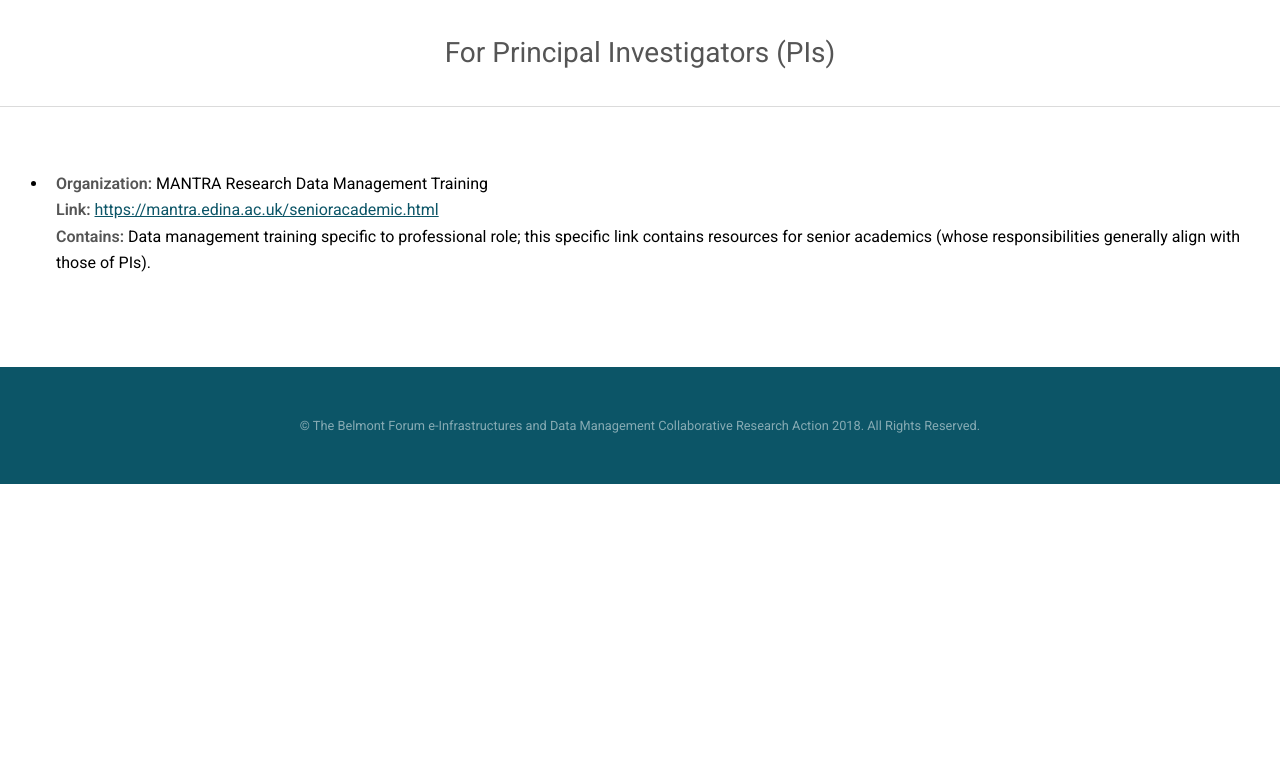
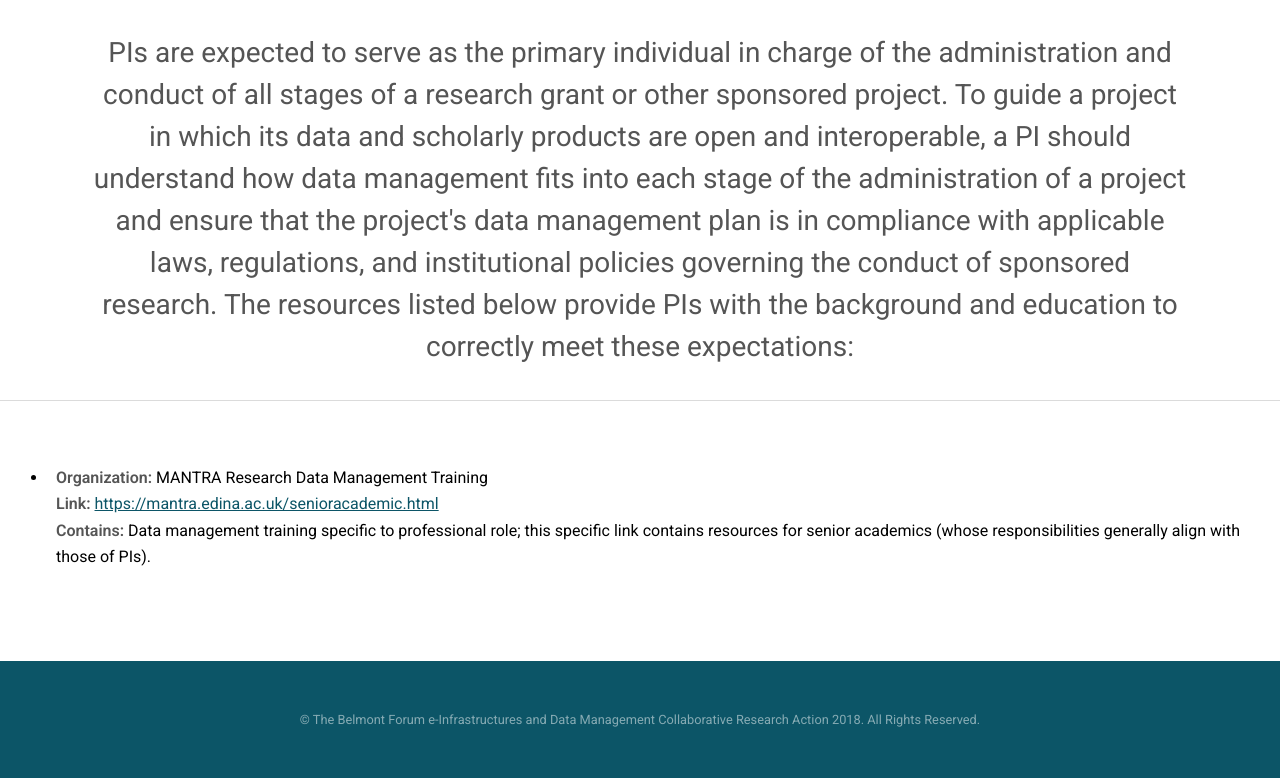
Before and after one commit to bfe-inf/toolkit, a Jekyll site: the page built from dmt-pi.html, in a window 1280 px wide. Shown: the part 290-1068 px from the top of the page. Built offline with Jekyll 4.4.1, drawn with Linux system fonts in a browser that asks for light colours; before the commit the page ends 900 px from its top, so only the background shows below that.

Commit message:
Update dmt-pi.html

```diff
--- a/dmt-pi.html
+++ b/dmt-pi.html
@@ -48,7 +48,7 @@
 			<section id="main" class="wrapper" style="padding-bottom: 0px;">
 				<div class="inner">
 					<header class="align-center">
-						<h3>For Principal Investigators (PIs)</h3>
+						<h3>PIs are expected to serve as the primary individual in charge of the administration and conduct of all stages of a research grant or other sponsored project. To guide a project in which its data and scholarly products are open and interoperable, a PI should understand how data management fits into each stage of the administration of a project and ensure that the project's data management plan is in compliance with applicable laws, regulations, and institutional policies governing the conduct of sponsored research. The resources listed below provide PIs with the background and education to correctly meet these expectations: </h3>
 					</header>
 			</section>
 			<hr>
```
